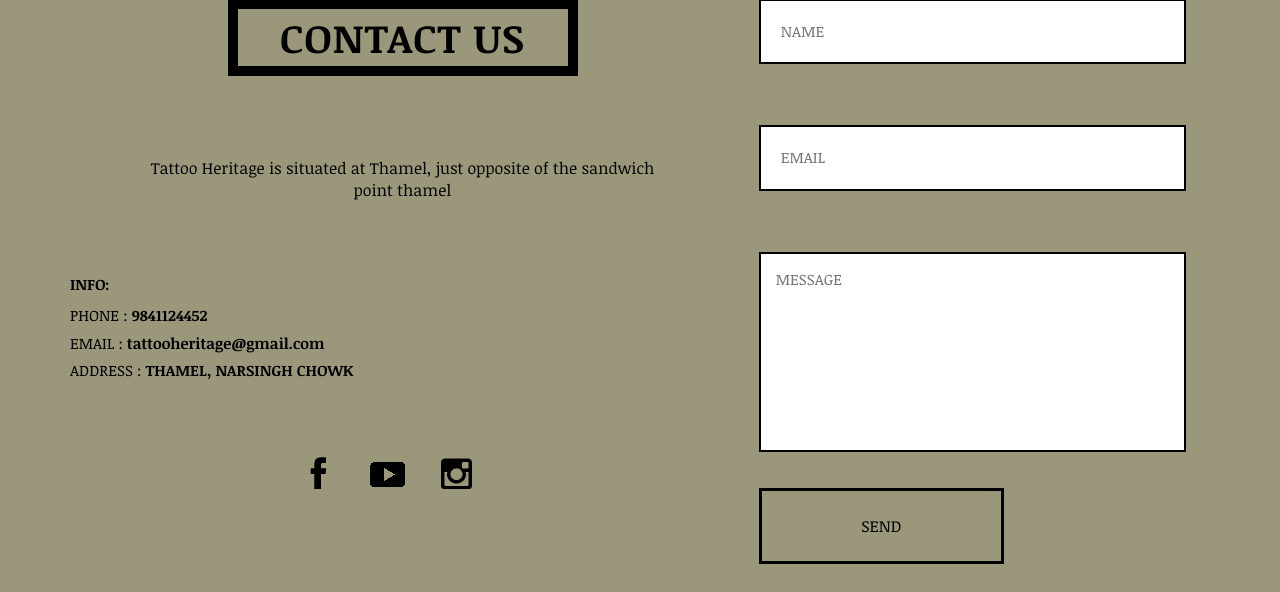
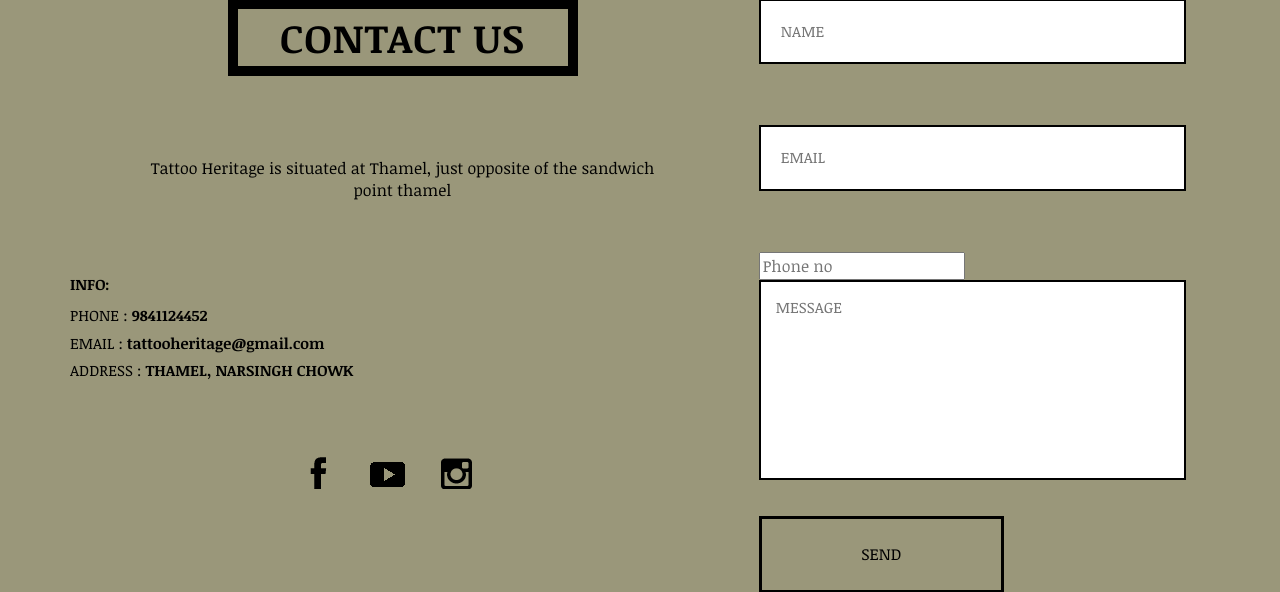
Before and after one commit to DRshakya/tatto, a Django app: page / in a window 1280 px wide. Shown: the part 5273-5865 px from the top of the page. Before the commit the page ends 5837 px from the top, so only its background shows below. Run offline with Django 3.2, Linux system fonts and the light colour scheme; data comes from the database, SQL or seed files in the repository; some libraries are stand-ins or nearby versions; some web fonts are replaced.

Commit message:
ph input added

```diff
--- a/tattoo_heritage/views.py
+++ b/tattoo_heritage/views.py
@@ -24,6 +24,7 @@
         name = str(request.POST.get('uname'))
         semail = str(request.POST.get('uemail'))
         msg = request.POST.get('umsg')
+        ph = request.POST.get('uph')
         send_mail(semail, msg, settings.EMAIL_HOST_USER,
                   ['collegeworks2019@gmail.com'], fail_silently=False)
         context["success_msg"] = "Sucessfully send"
--- a/templates/index.html
+++ b/templates/index.html
@@ -301,6 +301,7 @@
                         {% endif %}
                         <input type="text" name='uname' placeholder="Name">
                         <input type="text" name='uemail' placeholder="Email">
+                        <input type="number" name='uph' placeholder="Phone no" minlength="10">
                         <textarea name='umsg' placeholder="Message"></textarea>
                         <label class="button-one"><input type="submit" value="Send"></label>
                     </form>
```
